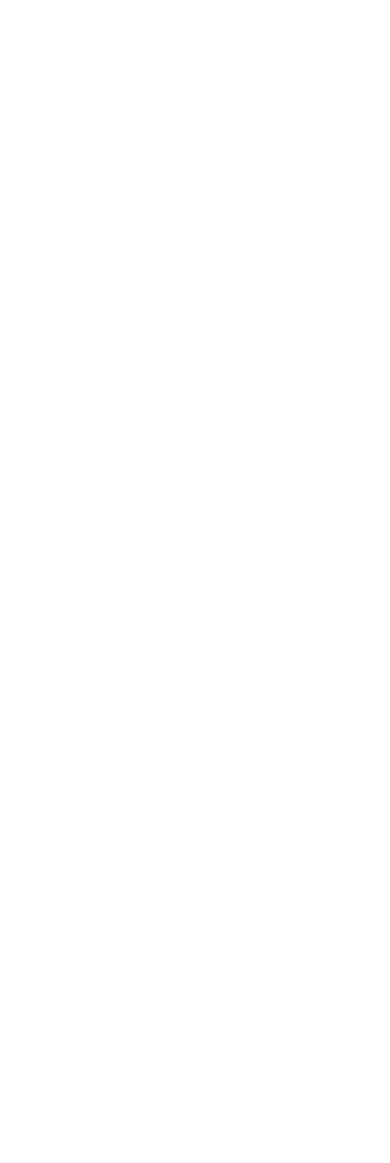
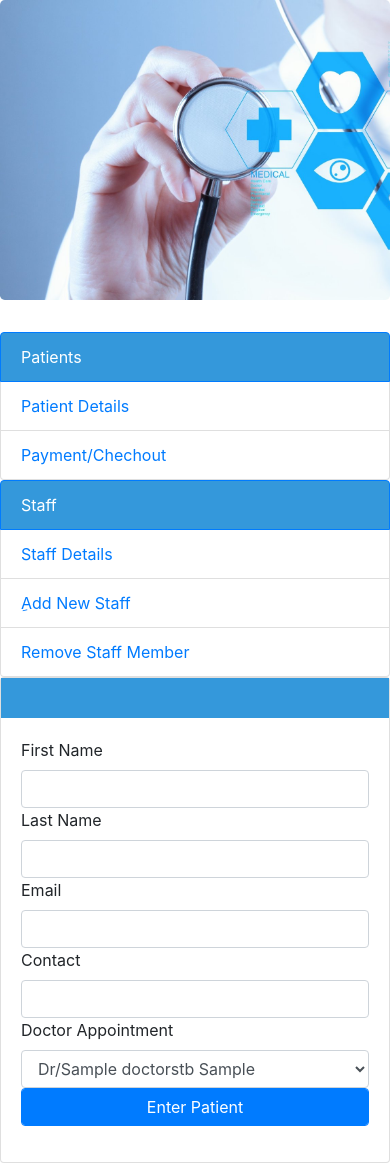
Before and after one commit to Hamiedamr/Hospital-Maangement-System, a PHP site: page /login/admin_panel.php in a window 390 px wide. Before the commit the page is empty. Before the commit the page ends 844 px from the top, so only its background shows below. Run offline with PHP 8.4, Linux system fonts and the light colour scheme; tables that the repository leaves empty or names only in its code hold one stand-in row (values such as "Sample post").

Commit message:
Version0.3

```diff
--- a/login/admin_panel.php
+++ b/login/admin_panel.php
@@ -1,3 +1,25 @@
+<?php
+    session_start() ;
+    $conn = mysqli_connect("localhost","root","","hmsdb");
+    $query = "select appointment_id,doctorname,appointment from doctorstb join doctor_appointmentstb on appointment_id = doctor_appointmentstb.id";
+    $result = mysqli_query($conn,$query);
+    $data;
+    if(mysqli_num_rows($result) > 0){
+        //fetch assco like stack so we get data from it using loop
+        while($data[] = mysqli_fetch_assoc($result)){
+
+        }
+        array_pop($data);
+        mysqli_free_result($result);
+        // echo"<pre>";
+        //     var_dump($data);
+        // echo"</pre>";
+        // die();
+    }else{
+        die("<script>alert('<div class='alert alert-danger'>Error in Daatbase! :(</div>>')</script>");
+    }
+
+?>
 <!DOCTYPE html>
 <html>
 <head>
@@ -8,10 +30,19 @@
  <!-- Latest compiled and minified CSS -->
 <link rel="stylesheet" href="https://maxcdn.bootstrapcdn.com/bootstrap/4.3.1/css/bootstrap.min.css">
 
+    <style>
+    #main{
+        background-image:url("img/3.jpg");
+        background-repeat:no-repeat;
+        background-size:cover;
+         height:300px;
+    }
+
+    </style>
+
 </head>
 <body>
 <?php
-    session_start() ;
     if(isset($_SESSION['login_success'] )):
 ?>
         <div class="alert alert-success alert-dismissible fade show" role="alert">
@@ -21,9 +52,83 @@
         </button>
         </div>
 <?php
-    unset($_SESSION['login_success']);
+unset($_SESSION['login_success']);
     endif
 ?>
+
+    <div class="jumbotron" id='main'>
+    </div>
+    <div class="conatiner-fluid">
+        <div class="row">
+            <div class="col-md-1">
+            </div>
+            <div class="col-md-2">
+                <div class="list-group">
+                    <a href="" class="list-group-item active" style="background-color:#3498DB;
+                ">Patients</a>
+                    <a href="" class="list-group-item ">Patient Details</a>
+                    <a href="" class="list-group-item ">Payment/Chechout</a>
+
+
+                </div>
+                <div class="list-group">
+                    <a href="" class="list-group-item active" style="background-color:#3498DB;
+                ">Staff</a>
+                    <a href="" class="list-group-item ">Staff Details</a>
+                    <a href="" class="list-group-item ">ِAdd New Staff</a>
+                    <a href="" class="list-group-item ">Remove Staff Member</a>
+
+                </div>
+            </div>
+
+            <div class="col-md-8">
+            <div class="card">
+                <div class="card-body" style="background-color:#3498DB;color:#ffffff;"></div>
+                <div class="card-body">
+                    <form action="func.php" class="form-group" method="post">
+                        <label for="">First Name</label>
+                        <input name="firstname" type="text" class="form-control">
+                        <label for="">Last Name</label>
+                        <input name="lastname" type="text" class="form-control">
+                        <label for="">Email</label>
+                        <input name="email" type="email" class="form-control">
+                        <label for="">Contact</label>
+                        <input name="contact" type="text" class="form-control">
+                        <label for="">Doctor Appointment</label>
+                       <select name="appointment[]" id="" class="form-control">
+                      <?php for($i = 0; $i < count($data); $i++){?>
+                        <option value=<?=$data[$i]['appointment_id']?>>Dr/<?= $data[$i]['doctorname']." ".$data[$i]['appointment']?></option>
+                      <?php }?>
+                       </select>
+                       <button type="submit" class="btn btn-primary form-control" name="patient_submit" id="ab1">Enter Patient</button>
+
+                    </form>
+
+
+                </div>
+            </div>
+            </div>
+            <div class="col-md-1">
+            </div>
+        </div>
+
+
+    </div>
+
+
+
+
+
+
+
+
+
+
+
+
+
+
+
 
 
 
--- a/login/func.php
+++ b/login/func.php
@@ -1,5 +1,6 @@
 <?php
 session_start() ;
+define("home_path",'/hms/');
     $conn = mysqli_connect("localhost","root","","hmsdb");
     if(isset($_POST['login_submit'])):
         $username = filter_var($_POST['username'],FILTER_SANITIZE_STRING);
@@ -10,7 +11,7 @@
         $rows = mysqli_num_rows($result);
         if($rows  == 1){
             $_SESSION['login_success'] = "Successfully Login!";
-
+            setcookie("admin",$username,time()+120,home_path);
             header("Location:admin_panel.php");
         }
         else{
```
Also changed, not shown: index.php (added, +15 -0 lines), login/index.php (+13 -0 lines), login/img/3.jpg (added).
